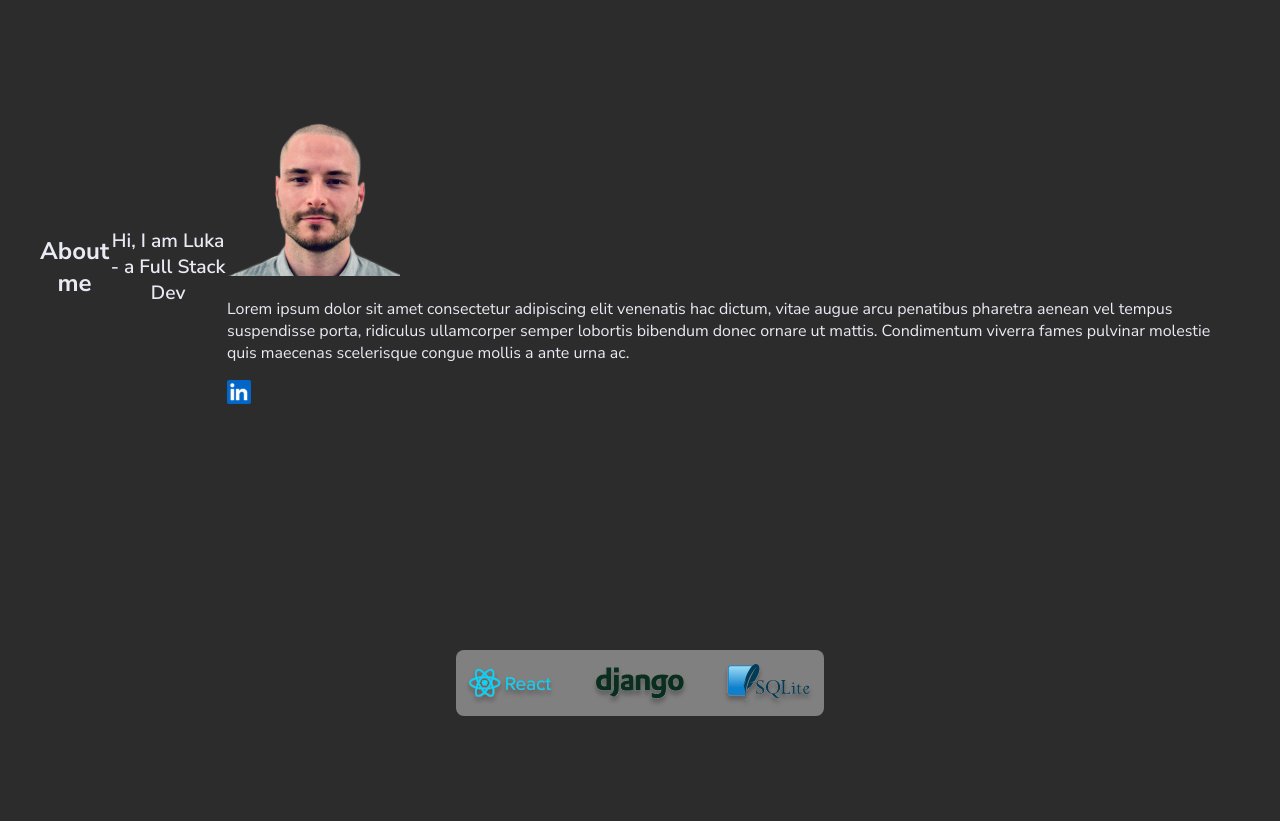
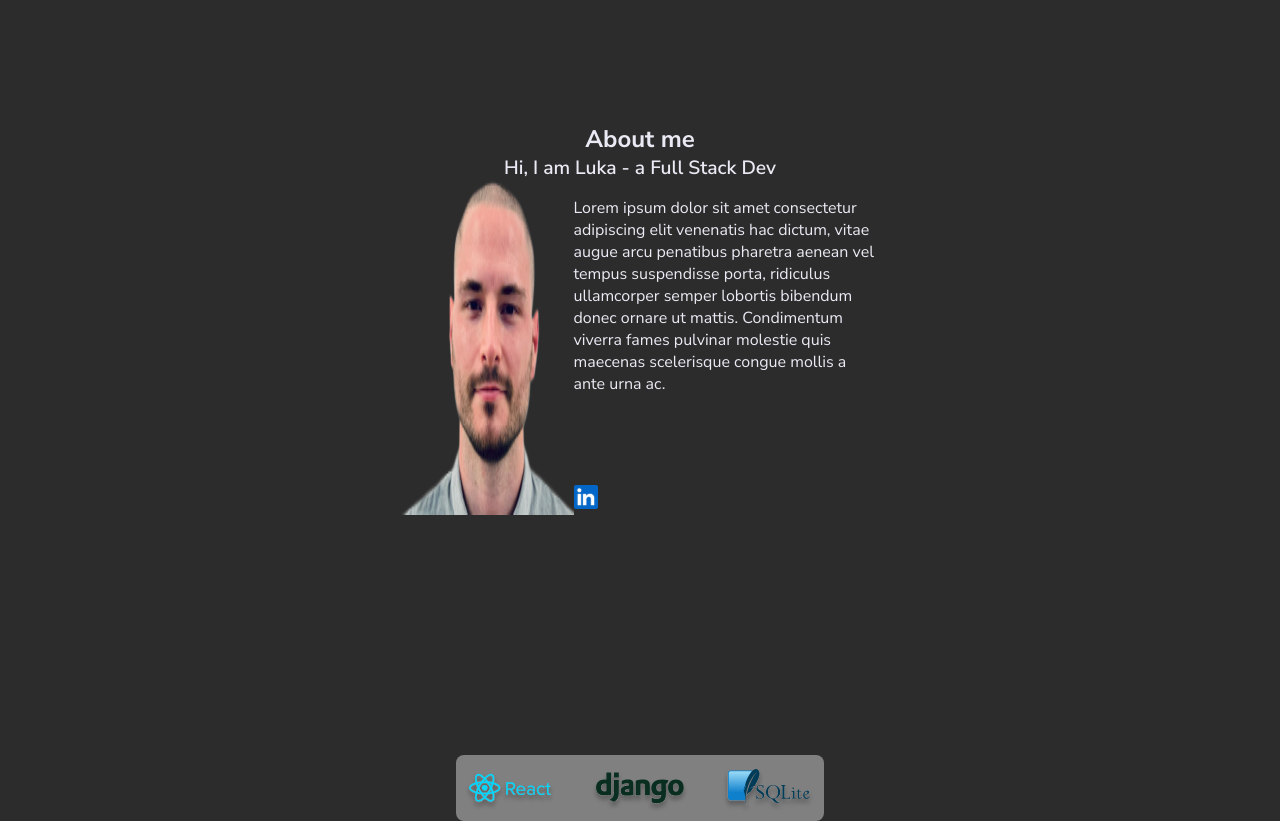
Before and after one commit to lukacafuta/Excuse-Generator, a React (Vite) app in the folder Frontend/: page / in a window 1280 px wide. Shown: the part 1600-2421 px from the top of the page. Before the commit the page ends 2316 px from the top, so only its background shows below. Built offline with nearby package versions, Linux system fonts and the light colour scheme.

Commit message:
styling content

```diff
--- a/Frontend/src/styles/globalStyles.js
+++ b/Frontend/src/styles/globalStyles.js
@@ -95,10 +95,23 @@ export const EndpointSectionStyled = styled.section`
 
 export const AboutMeSectionStyled = styled.section`
     display: flex;
+    flex-direction: column;
     justify-content: center;
     align-items: center;
     width: 100%;
     padding-bottom: 15rem;
+
+    .about-me-content {
+        display: flex;
+        flex-direction: row;
+    }
+
+    p {
+        width: 306px;
+        height: 272px;
+        top: 2138px;
+        left: 722px;
+    }
 `
 
 export const FooterStyled = styled.footer`
```
